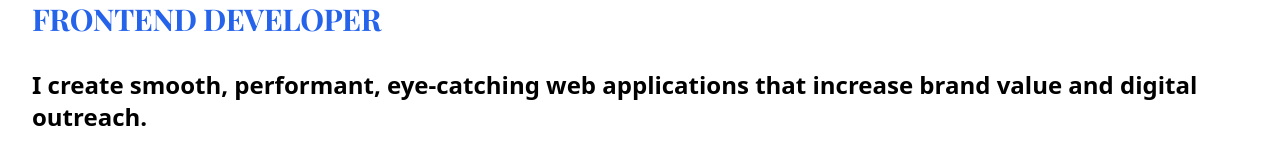
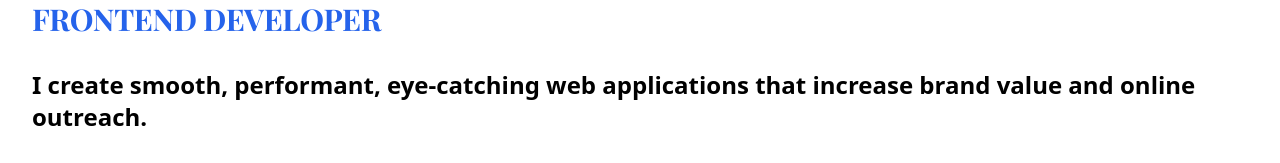
Before and after one commit to ozzymdn2017/nextjs-portfolio, a Next.js app: page / in a window 1280 px wide. Shown: the part 425-588 px from the top of the page. Built offline with nearby package versions, Linux system fonts and the light colour scheme; a web font is replaced by a local one.

Commit message:
Pre Github remote setup

```diff
--- a/pages/index.js
+++ b/pages/index.js
@@ -23,7 +23,7 @@ export default function Home() {
             <h3 className="text-2xl font-bold text-blue-600 md:text-3xl">Frontend Developer</h3>
           </div>
 
-          <p className="leading-6 text-grey-500 font-semibold text-xl md:text-2xl">I create smooth, performant, eye-catching web applications that increase brand value and digital outreach.</p>
+          <p className="leading-6 text-grey-500 font-semibold text-xl md:text-2xl">I create smooth, performant, eye-catching web applications that increase brand value and online outreach.</p>
           <div className="flex gap-4 font-fancy">
             <button>
               <Link href="/projects">
```
